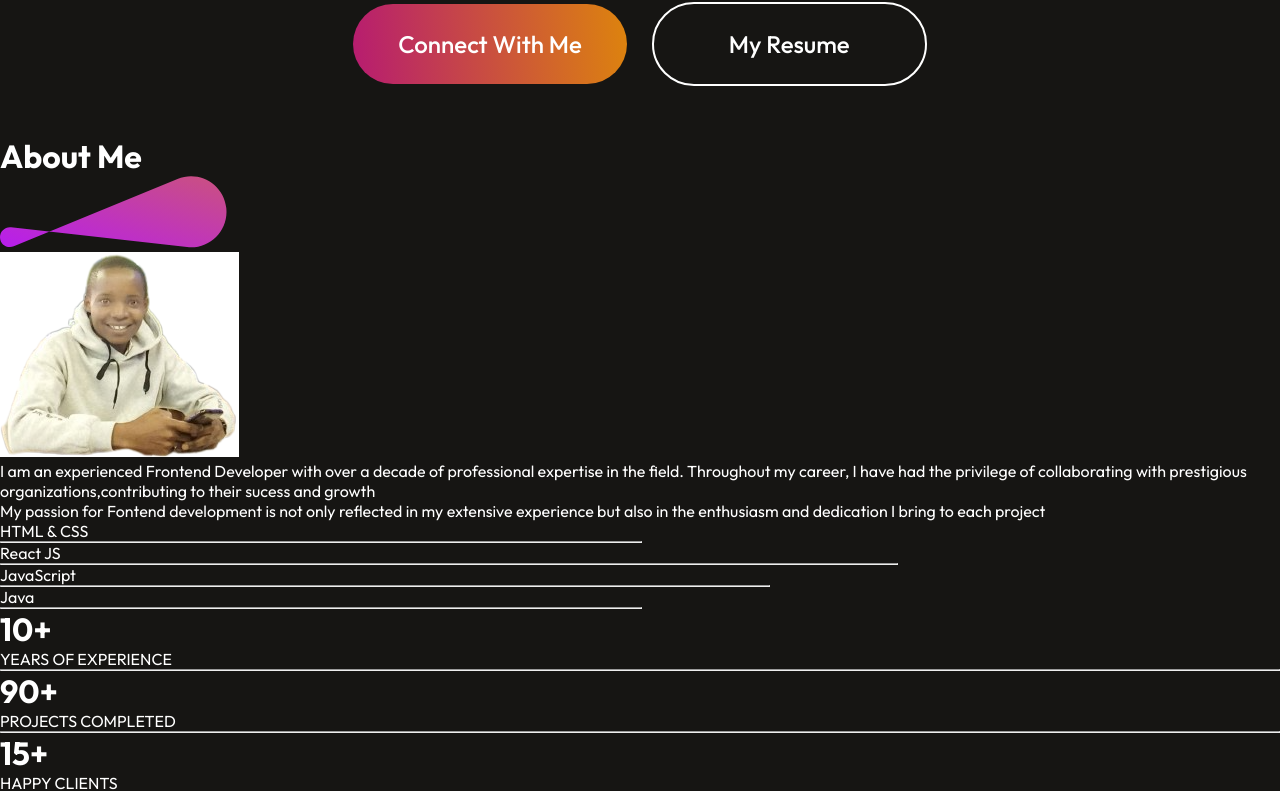
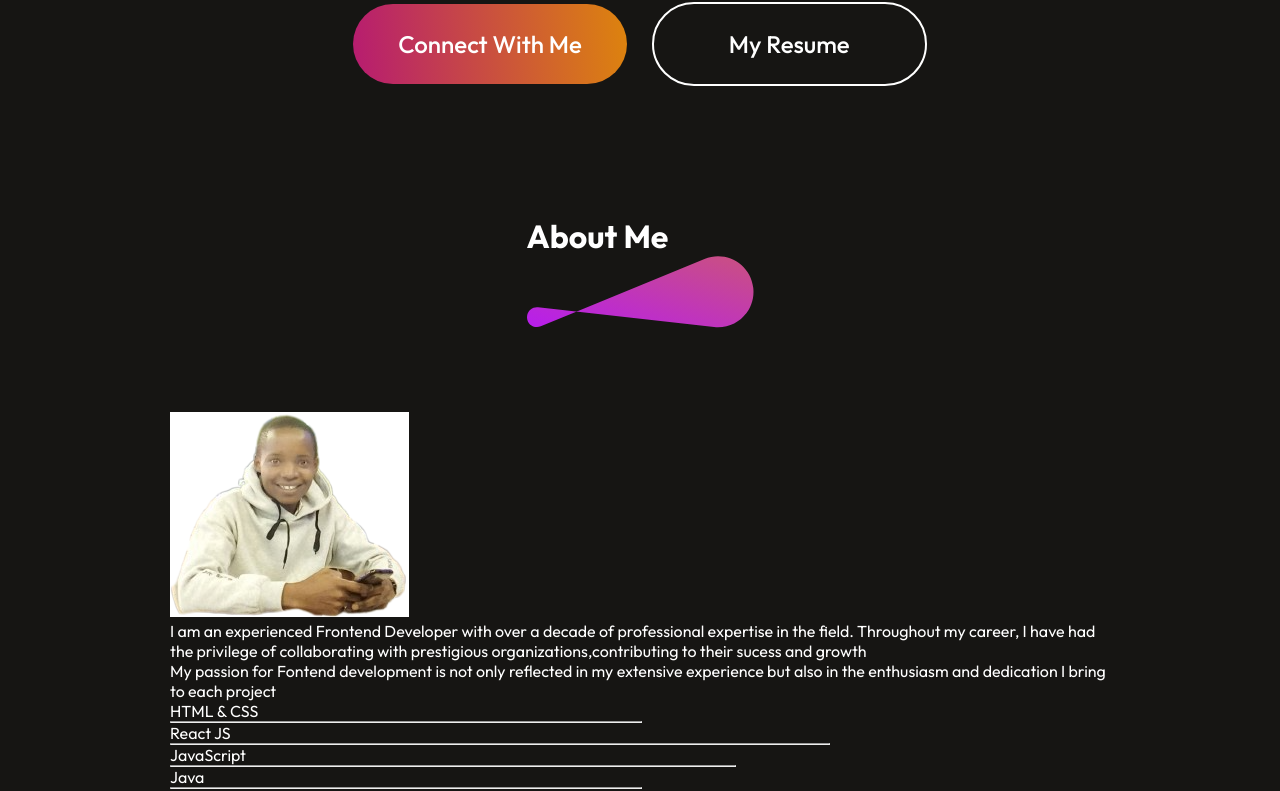
Before and after one commit to KipletingEdwin/Kipleting-Edwin, a React (Vite) app: page / in a window 1280 px wide. Shown: the part 957-1748 px from the top of the page. Built offline with nearby package versions, Linux system fonts and the light colour scheme.

Commit message:
style the about section

```diff
--- a/src/Components/About/About.css
+++ b/src/Components/About/About.css
@@ -0,0 +1,9 @@
+.about{
+    display: flex;
+    flex-direction: column;
+    align-items: center;
+    justify-content: center;
+    gap: 80px;
+    margin: 80px 170px;
+
+}
```
